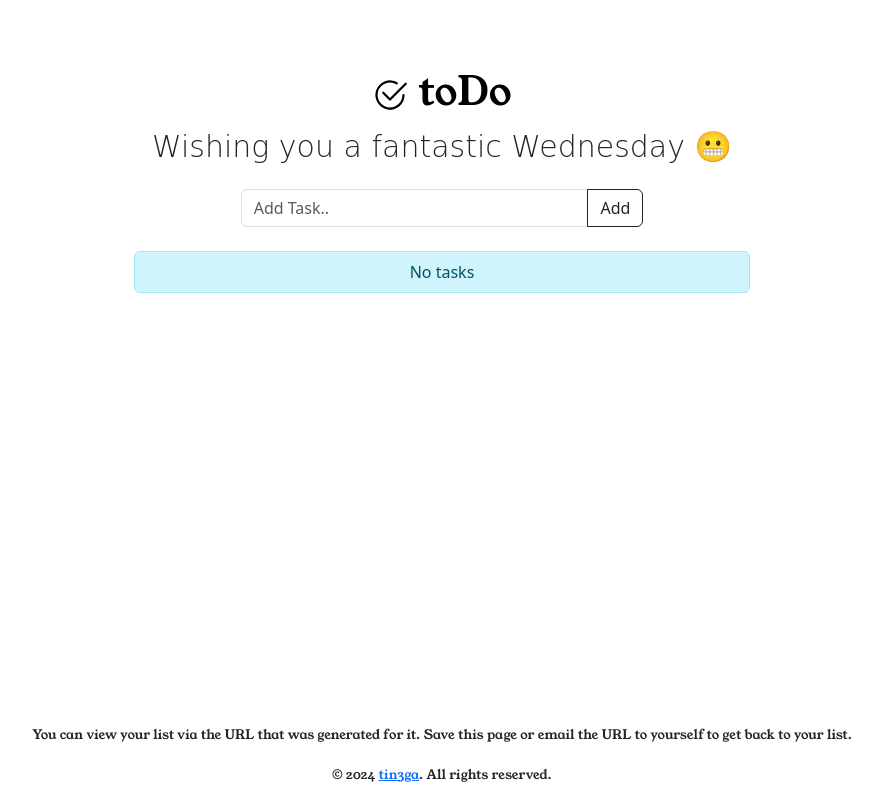
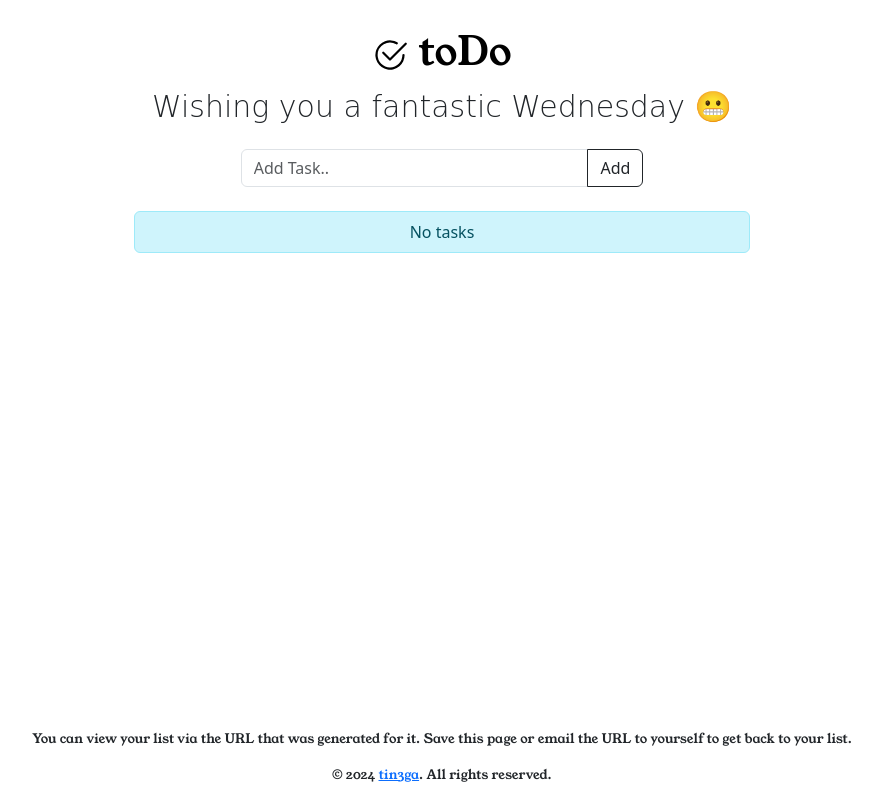
Before and after one commit to tin3ga/toDo, a Flask app: a page that uses todo/templates/index.html in a window 1280 px wide. Shown: the whole page, without its empty margins (198-1080 px from the left). Run offline with Flask 3, Linux system fonts and the light colour scheme; data comes from the database, SQL or seed files in the repository; data that the repository does not hold is empty; some libraries are stand-ins or nearby versions; some web fonts are replaced.

Commit message:
Update index.html

```diff
--- a/todo/templates/index.html
+++ b/todo/templates/index.html
@@ -13,7 +13,7 @@
 </head>
 <body>
 <div class="mt-3">
-    <div class="pt-5 text-center">
+    <div class="pt-2 text-center">
         <div class="container py-1">
             <h1 class="text-body-emphasis title">
                 <svg xmlns="http://www.w3.org/2000/svg" width="36" height="36" fill="currentColor"
@@ -39,7 +39,7 @@
     </form>
 </div>
 <div class="container col-sm-6 pt-2 tasks">
-    <ul class="list-group">
+    <ul class="list-group ">
         {% if tasks==[] %}
         <li class="list-group-item text-center list-group-item-info">No tasks</li>
         {% endif%}
@@ -77,7 +77,7 @@
 
 <div class="footer fixed-bottom bg-white text-dark">
     <div class="col-md-12 text-center">
-        <p class="py-1 px-4">
+        <p class="px-2">
             You can view your list via the URL that was generated for it. Save this page or email the URL to
                     yourself to get back to your list.
         </p>
```
